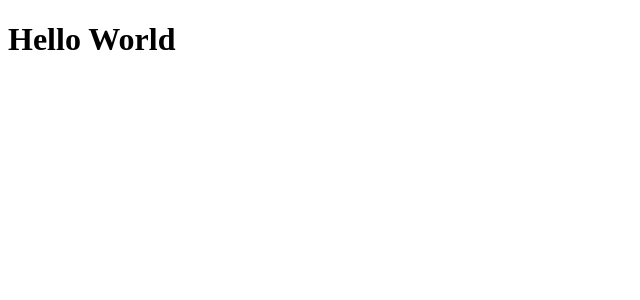
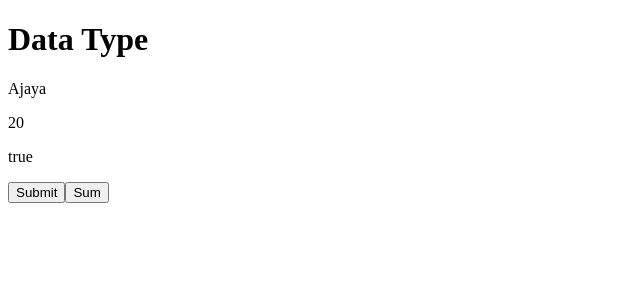
Before and after one commit to ajaya-work/Learning, an Angular app: page / in a window 1280 px wide. Shown: the top 300 px of the page, without its empty margins (0-640 px from the left). Built offline with nearby package versions, Linux system fonts and the light colour scheme.

Commit message:
data type example

```diff
--- a/src/app/app.html
+++ b/src/app/app.html
@@ -1 +1,7 @@
-<H1> Hello World</H1>
+<H1>Data Type</H1>
+<p>{{name}}</p>
+<p>{{age}}</p>
+<p>{{isValid}}</p>
+<button (click)="handleClick()">Submit</button>
+
+<button (click)="sum(5, 10)">Sum</button>
--- a/src/app/app.ts
+++ b/src/app/app.ts
@@ -9,5 +9,24 @@ import { RouterOutlet } from '@angular/router';
   styleUrl: './app.scss'
 })
 export class App {
+//  value = 10;
+//  value = "Ajaya";
 
+// this is property declaration
+// Union type
+  name : string | number = "Ajaya";
+  age : number = 20;
+  isValid : boolean = true;
+
+ handleClick() {
+  // this is variable declaration
+  let value;
+  value = 20;
+  value = "Ajaya";
+  console.log(value);
+ }
+
+ sum (a:number, b:number) {
+  console.log(a + b);
+ }
 }
```
